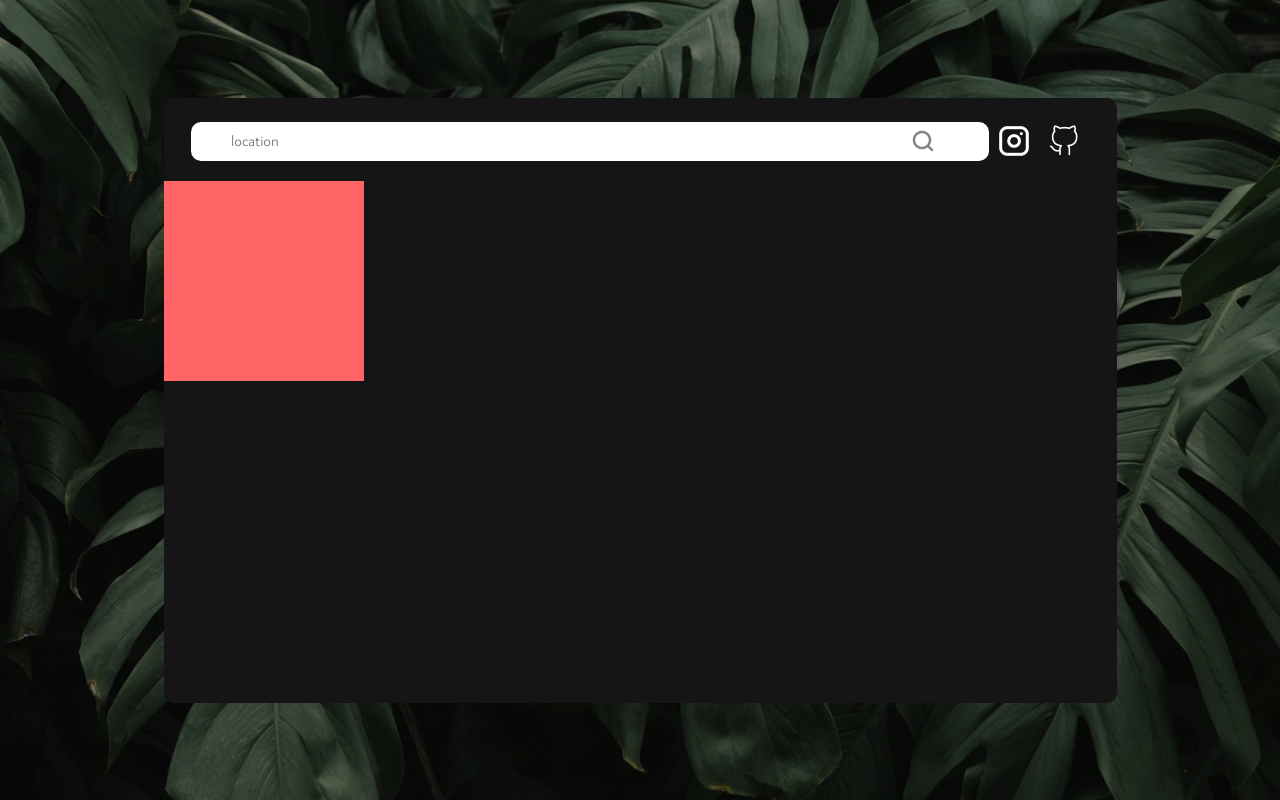
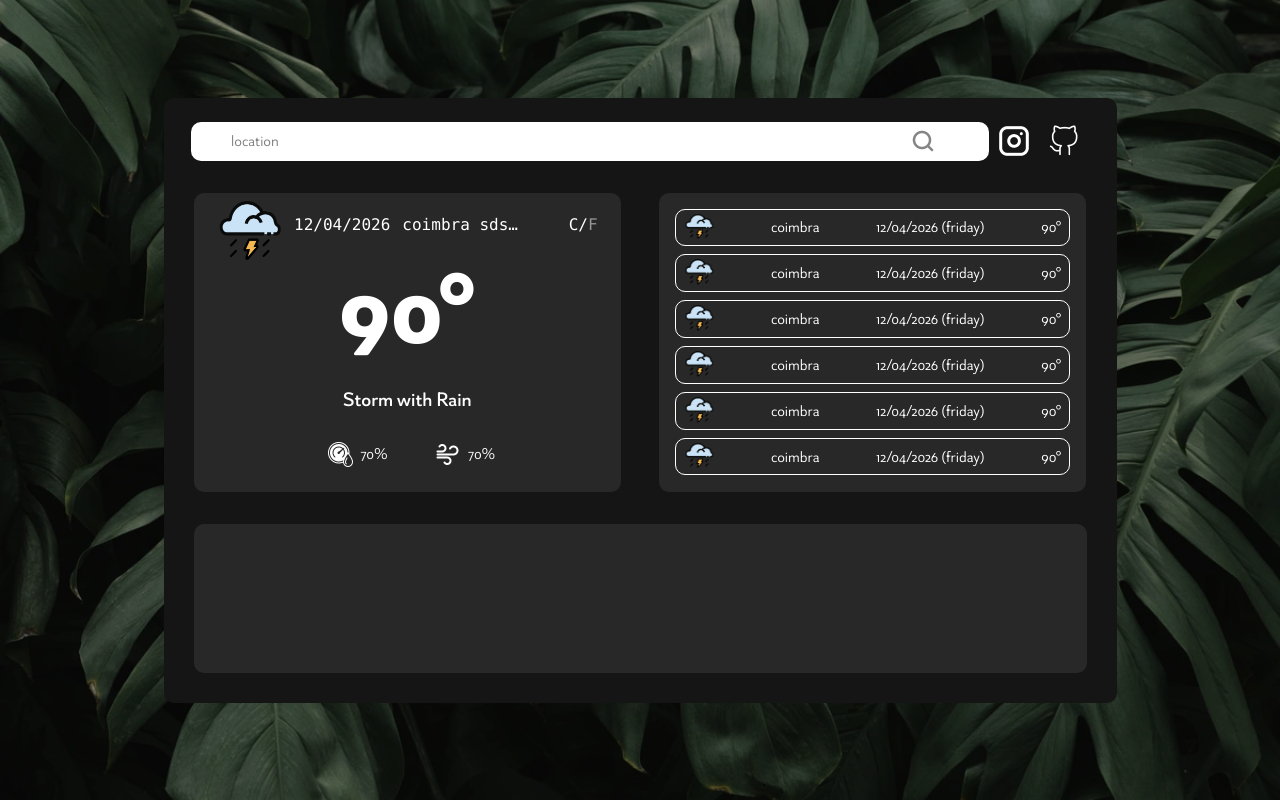
Before and after one commit to Crijo-Mcal/Weather-API, a React (Vite) app in the folder frontend/: page / in a window 1280 px wide. Built offline with nearby package versions, Linux system fonts and the light colour scheme.

Commit message:
add components : forecasrList, weatherMainCard,Location,WeatherStats; and make some coraction

```diff
--- a/frontend/src/App.tsx
+++ b/frontend/src/App.tsx
@@ -2,20 +2,29 @@ import imgBg from "./assets/img/bg.webp";
 
 /* components */
 import Navbar from "./components/Nav/Navbar";
+import WeatherMainCard from "./components/WeatherMainCard/WeatherMainCard";
+import ForecastList from "./components/ForecastList/ForecastList";
 
 function App() {
   return (
     <>
       {/* background */}
       <main
-        className="relative h-screen w-full bg-center bg-cover bg-no-repeat flex justify-center items-center font-ALpino text-[16px]"
+        className="m-0 p-0 relative h-screen w-full bg-center bg-cover bg-no-repeat flex justify-center items-center font-ALpino text-[16px]"
         style={{backgroundImage: `url(${imgBg})`}}
       >
         <div className="absolute w-full h-full bg-black opacity-35"></div>
 
-        <section className="relative w-full max-w-[953px] h-full  lg:max-h-[605px]  rounded-default bg-gradient1">
+        <section className="relative w-full max-w-[953px] h-full  lg:max-h-[605px]   md:rounded-default bg-gradient1 ">
           <Navbar />
-          <div className="w-50 h-50 bg-red-400 mt-5"></div>
+          <div className="w-full h-auto mt-6 flex flex-col gap-4 md:gap-0 md:flex-row justify-evenly items-center ">
+            <WeatherMainCard />
+            <ForecastList />
+          </div>
+
+          <div className="w-full h-auto mt-6 flex justify-center">
+            <div className="w-full  max-w-[893px] h-[149px] bg-bg rounded-default"></div>
+          </div>
         </section>
       </main>
     </>
--- /dev/null
+++ b/frontend/src/components/ForecastList/ForecastList.tsx
@@ -0,0 +1,16 @@
+import img from "../../assets/img/default.png";
+
+export default function ForecastList() {
+  return (
+    <section className="relative p-4 gap-2 w-full md:w-106.75 h-74.75 flex flex-col  items-center   bg-bg md:rounded-default overflow-hidden m-2 text-[16px] text-primary  ">
+      {Array.from({length: 6}).map((x) => (
+        <div className="flex-1 w-full flex gap-3 justify-between items-center border-[1px] px-2 border-primary rounded-default">
+          <img className="w-[30px]" src={img} alt="image" />
+          <p> coimbra</p>
+          <p> 12/04/2026 (friday) </p>
+          <h1>90°</h1>
+        </div>
+      ))}
+    </section>
+  );
+}
--- a/frontend/src/components/Nav/Navbar.tsx
+++ b/frontend/src/components/Nav/Navbar.tsx
@@ -37,7 +37,7 @@ export default function Navbar() {
   }
 
   return (
-    <nav className="relative w-full h-auto mt-6 flex justify-center">
+    <nav className="sticky top-0 md:relative w-full h-20 sm:h-auto  sm:mt-6  flex justify-center items-center z-10  bg-bg sm:bg-transparent">
       <div
         className="w-full max-w-199.5 h-auto flex flex-col gap-1"
         onMouseLeave={() => setIsPopupActive(false)}
@@ -45,7 +45,7 @@ export default function Navbar() {
       >
         {/* FORM */}
         <form
-          className="w-full max-w-199.5 h-9.75 bg-primary rounded-default overflow-hidden flex justify-center"
+          className="w-full max-w-199.5 h-9.75 bg-primary rounded-default overflow-hidden flex justify-center "
           onSubmit={handleSubmitForm}
         >
           <input
--- a/frontend/src/components/Nav/Popup.tsx
+++ b/frontend/src/components/Nav/Popup.tsx
@@ -12,7 +12,7 @@ export default function PopUp({
   setPopupaCtive,
 }: Props) {
   return (
-    <div className="absolute top-10 w-full max-w-199.5 sm:max-w-90 min-h-20 py-4 bg-primary rounded-default flex flex-col items-center">
+    <div className="absolute top-15 md:top-10 w-full max-w-199.5 sm:max-w-90 min-h-20 py-4 bg-primary rounded-default flex flex-col items-center">
       <h1>Recent</h1>
 
       {history && (
--- /dev/null
+++ b/frontend/src/components/WeatherMainCard/Location.tsx
@@ -0,0 +1,20 @@
+import img from "../../assets/img/default.png";
+
+export default function location() {
+  return (
+    <div className="absolute top-2 w-full h-18.75  flex items-center justify-around font-mono text-primary">
+      <div className="w-auto h-full flex gap-3">
+        <img className="w-16.25 h-16.25" src={img} alt="default" />
+        <h1 className="mt-3 text-[16px] ">12/04/2026</h1>
+        <h1 className="mt-3 max-w-30 text-[16px] truncate ">
+          coimbra sdsdsdsdsdsdsds
+        </h1>
+      </div>
+      <div className="h-full text-[16px] font-mono text-primary">
+        <h1 className="mt-3">
+          C/<samp className="opacity-50">F</samp>
+        </h1>
+      </div>
+    </div>
+  );
+}
--- /dev/null
+++ b/frontend/src/components/WeatherMainCard/WeatherMainCard.tsx
@@ -0,0 +1,19 @@
+import Location from "./Location";
+import WeatherStats from "./WeatherStats";
+
+export default function WeatherMainCard() {
+  return (
+    <section className="relative w-full md:w-106.75 h-74.75 flex flex-col justify-center   bg-bg md:rounded-default overflow-hidden m-2 ">
+      <Location />
+
+      <div className="w-full h-50 mb-10  flex flex-col justify-center items-center overflow-hidden">
+        <h1 className=" text-primary text-[102px] text- font-bold ">90°</h1>
+        <h2 className="text-[20px] text-primary font-medium">
+          Storm with Rain
+        </h2>
+      </div>
+
+      <WeatherStats />
+    </section>
+  );
+}
--- /dev/null
+++ b/frontend/src/components/WeatherMainCard/WeatherStats.tsx
@@ -0,0 +1,17 @@
+import huminity from "../../assets/img/humidity.png";
+import wind from "../../assets/img/wind.png";
+
+export default function WeatherStats() {
+  return (
+    <div className="absolute bottom-0 w-full h-18.75  flex justify-center  gap-10">
+      <div className=" flex  justify-center items-center gap-2">
+        <img className="w-6.25 ml-2" src={huminity} alt="huminity" />
+        <h3 className="text-primary">70%</h3>
+      </div>
+      <div className=" flex justify-center items-center gap-2">
+        <img className="w-6.25 ml-2" src={wind} alt="wind" />
+        <h3 className="text-primary">70%</h3>
+      </div>
+    </div>
+  );
+}
```
